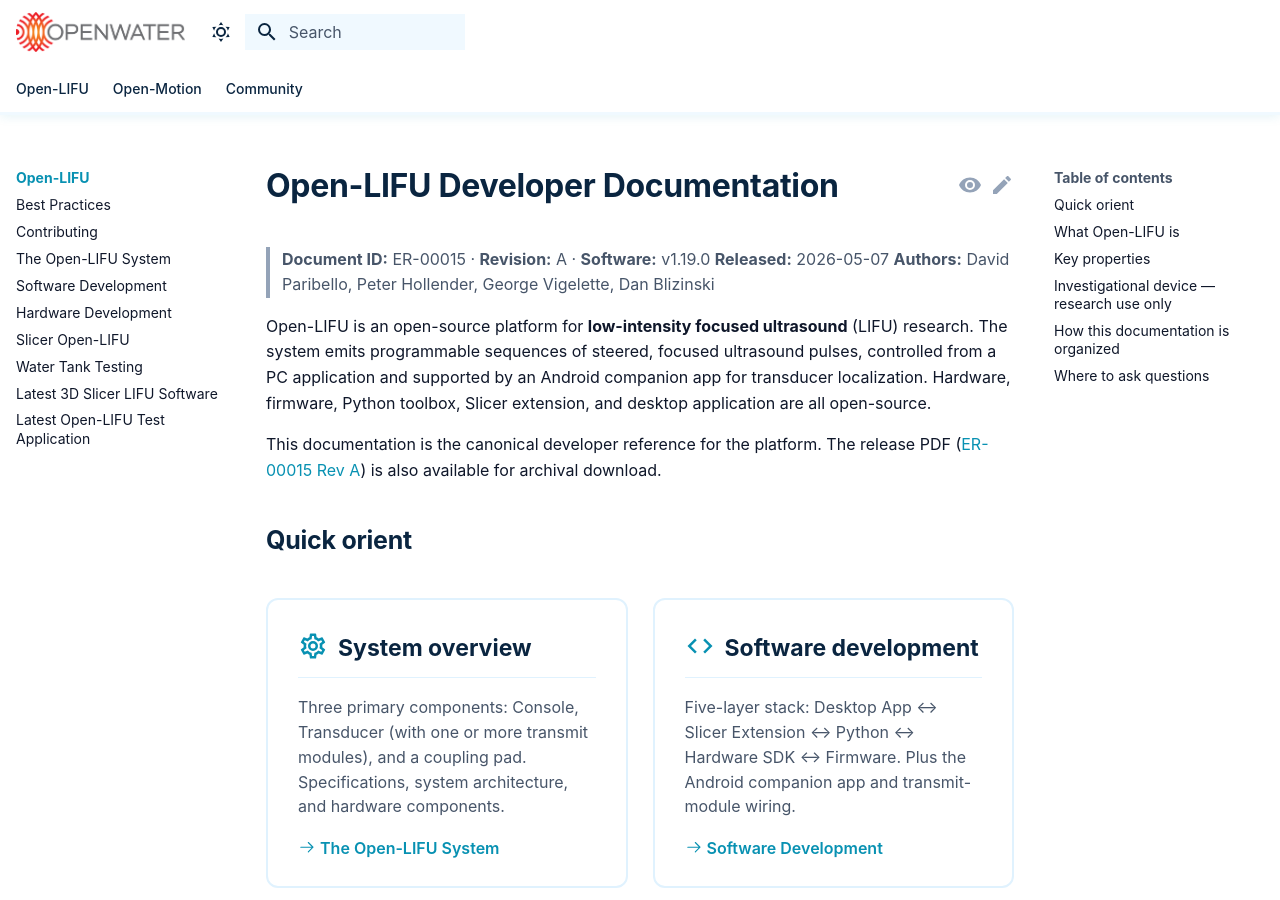
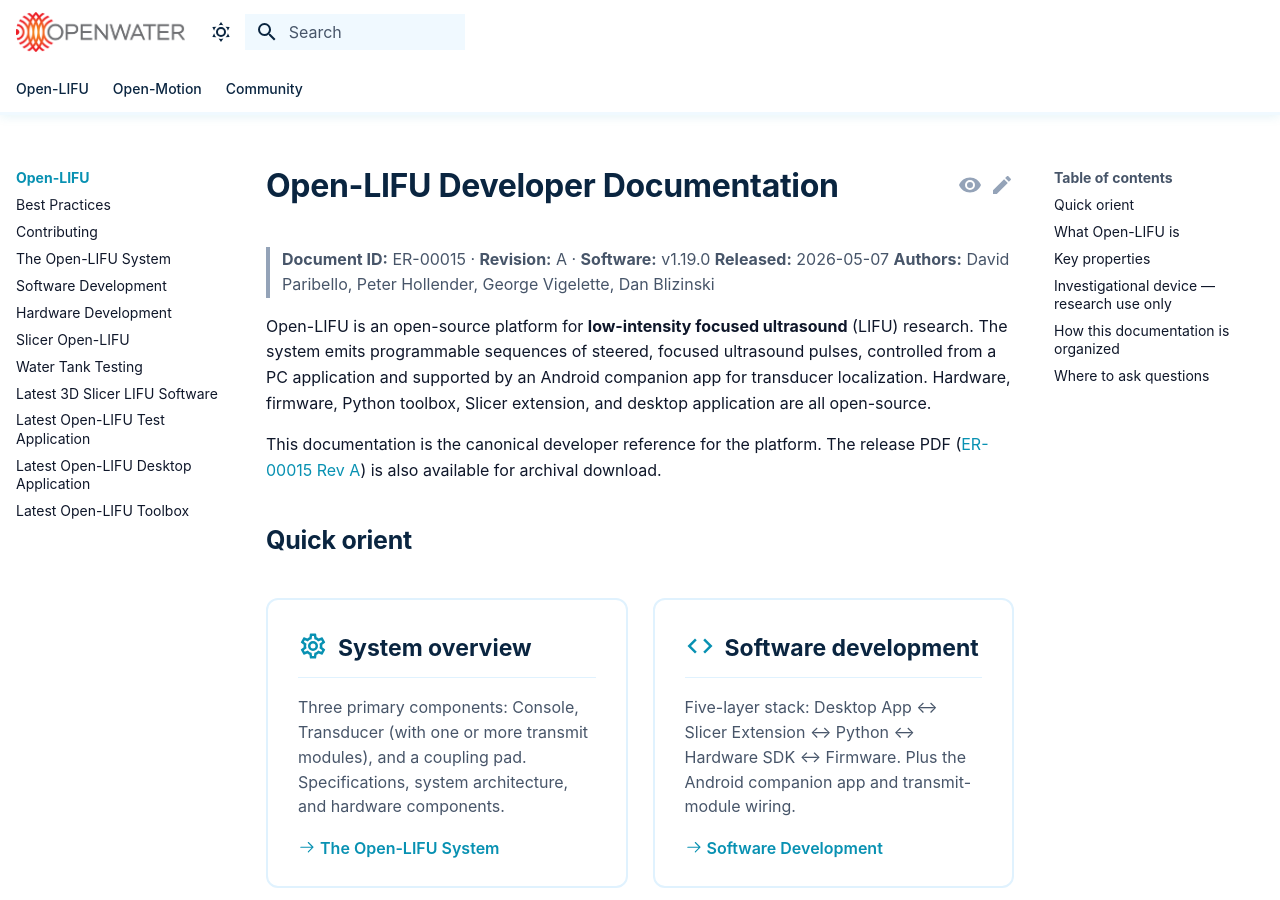
Before and after one commit to OpenwaterHealth/openwater-docs, an MkDocs documentation site: the page built from docs/openlifu/index.md, in a window 1280 px wide and 900 px high. Built offline with MkDocs 1.6.1 and Material for MkDocs 9.7.7, drawn with Linux system fonts in a browser that asks for light colours; comment, search, counter and statistics services are not loaded.

Commit message:
Update mkdocs.yml

```diff
--- a/mkdocs.yml
+++ b/mkdocs.yml
@@ -130,6 +130,8 @@ nav:
       - Water Tank Testing: openlifu/water-tank-testing.md
       - Latest 3D Slicer LIFU Software: https://github.com/OpenwaterHealth/SlicerOpenLIFU/releases/latest
       - Latest Open-LIFU Test Application: https://github.com/OpenwaterHealth/openlifu-test-app/releases/latest
+      - Latest Open-LIFU Desktop Application: https://github.com/OpenwaterHealth/openlifu-desktop-application/releases/latest
+      - Latest Open-LIFU Toolbox: https://github.com/OpenwaterHealth/openlifu-python/releases/latest
 
   - Open-Motion:
       - Overview: openmotion/index.md
```
